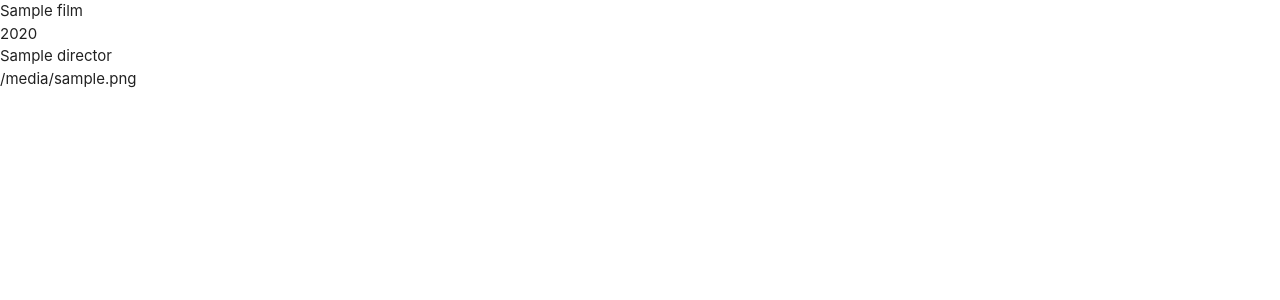
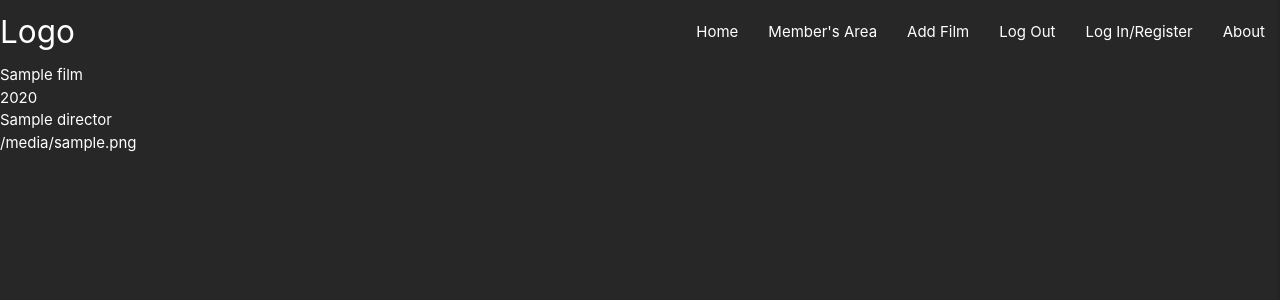
Before and after one commit to trdownie/the-art-of-film, a Flask app: page / in a window 1280 px wide. Shown: the top 300 px of the page. Run offline with Flask 2, Linux system fonts and the light colour scheme; a database or web service that is not in the repository returns one stand-in record (values such as "Sample title"); some libraries are stand-ins or nearby versions.

Commit message:
Added materialise navbar and sidenav

```diff
--- a/static/css/style.css
+++ b/static/css/style.css
@@ -0,0 +1,8 @@
+body {
+    background-color: #272727;
+    color: #fff;
+}
+
+.dark-text {
+    color: #272727;
+}
--- a/static/js/script.js
+++ b/static/js/script.js
@@ -0,0 +1,3 @@
+$(document).ready(function(){
+    $('.sidenav').sidenav({edge: "right"});
+  });
--- a/templates/base.html
+++ b/templates/base.html
@@ -13,6 +13,36 @@
     <title>The Art of Film</title>
 </head>
 <body>
+
+    <header>
+        <!-- main navbar -->
+        <nav class="nav-extended transparent z-depth-0">
+            <div class="nav-wrapper">
+                <a href="{{ url_for('display_index') }}" class="brand-logo">Logo</a>
+                <a href="#" data-target="mobile-demo" class="sidenav-trigger right"><i class="fas fa-bars"></i></a>
+                <ul class="right hide-on-med-and-down">
+                    <li><a href="{{ url_for('display_index') }}">Home</a></li>
+                    <li><a href="sass.html">Member's Area</a></li>
+                    <li><a href="sass.html">Add Film</a></li>
+                    <li><a href="sass.html">Log Out</a></li>
+                    <li><a href="sass.html">Log In/Register</a></li>
+                    <li><a href="sass.html">About</a></li>
+                </ul>
+            </div>
+        </nav>
+
+        <!-- mobile sidenav -->
+        <ul class="sidenav" id="mobile-demo">
+            <li><h4 class="center-align dark-text">LOGO</a></li>
+            <li><a href="{{ url_for('display_index') }}">Home</a></li>
+            <li><a href="sass.html">Member's Area</a></li>
+            <li><a href="sass.html">Add Film</a></li>
+            <li><a href="sass.html">Log Out</a></li>
+            <li><a href="sass.html">Log In/Register</a></li>
+            <li><a href="sass.html">About</a></li>
+        </ul>
+    </header>
+
     {% block content %}
 
     {% endblock %}
```
